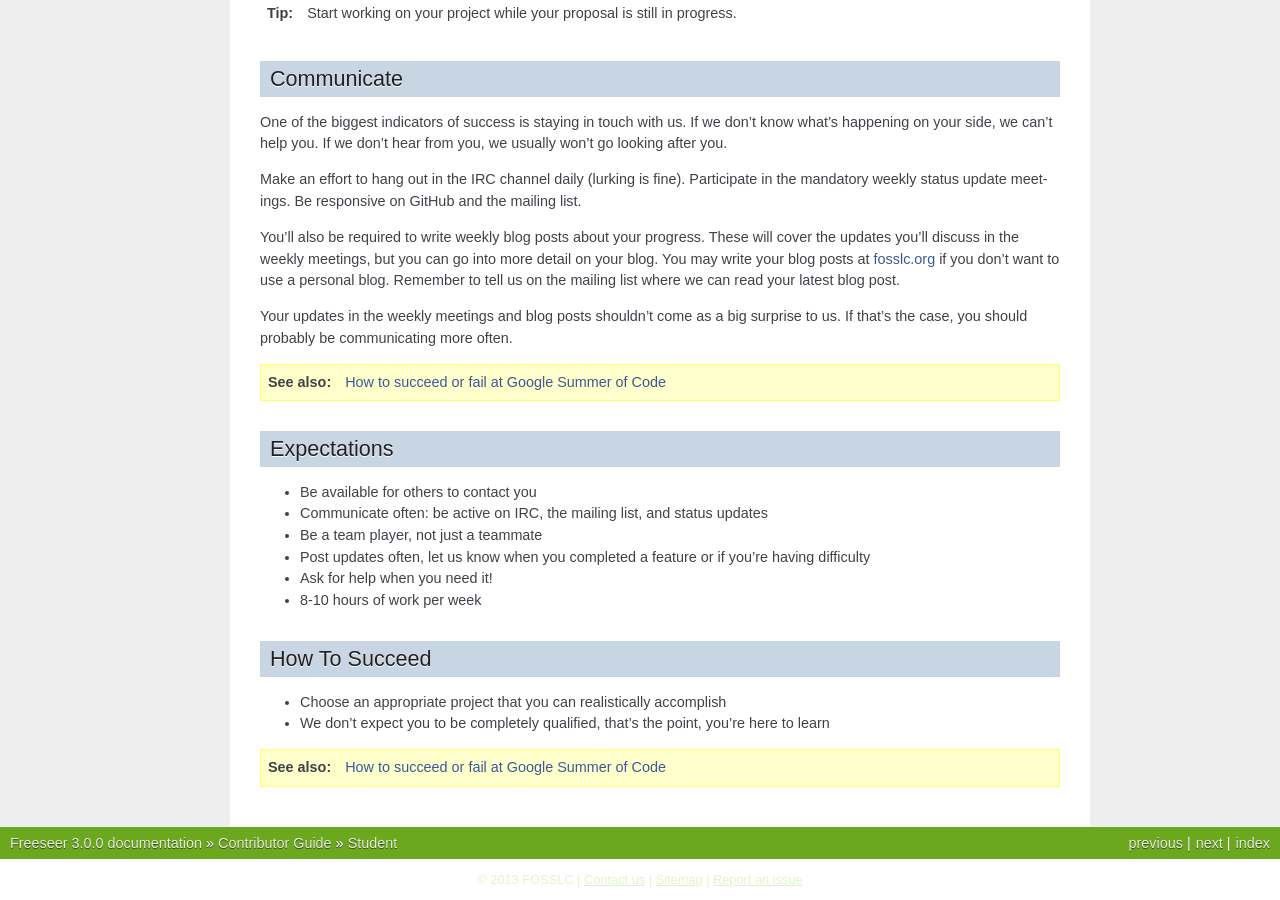
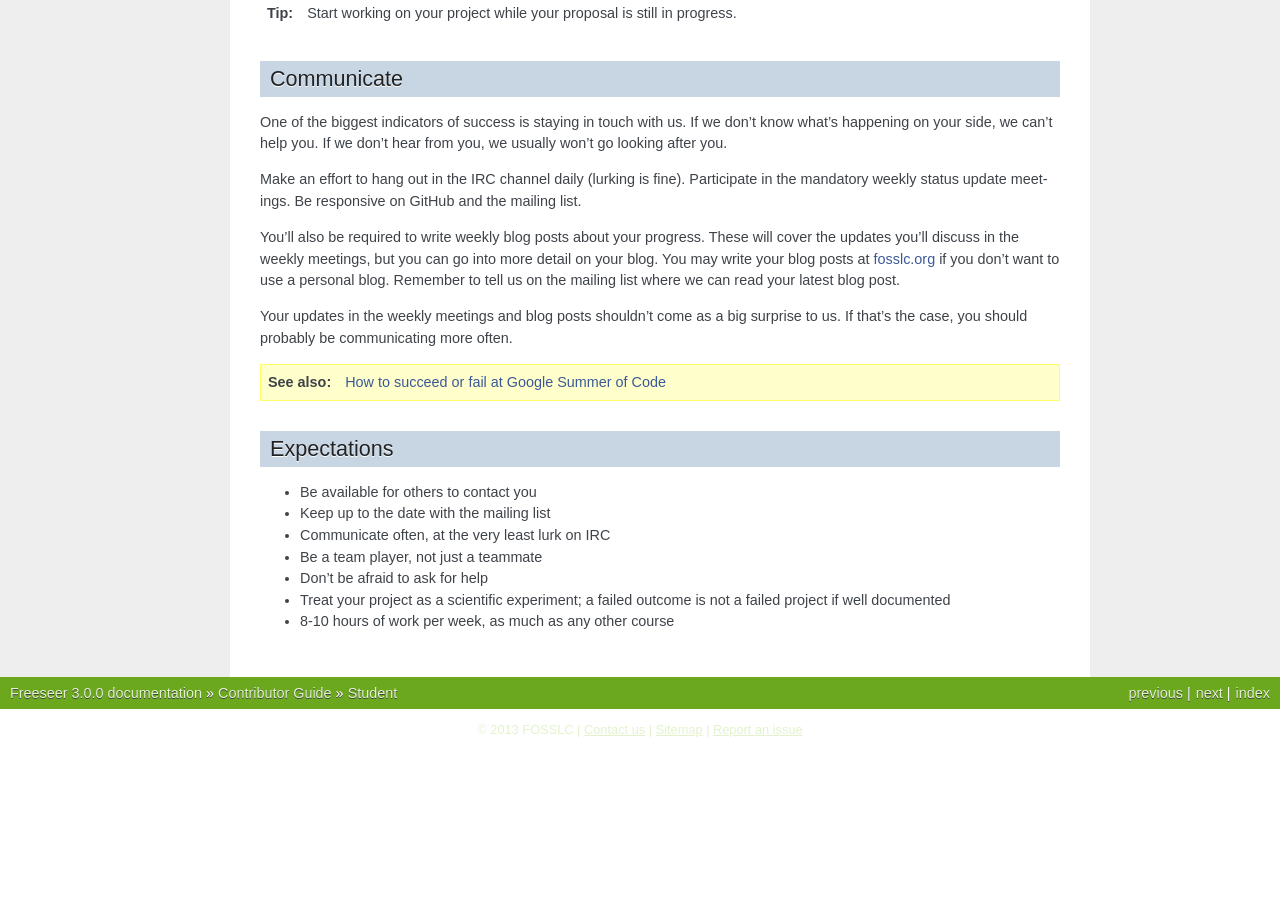
Before and after one commit to Freeseer/freeseer, a Sphinx documentation site: the page built from source/contribute/students.rst, in a window 1280 px wide and 900 px high, scrolled down 1281 px. Built offline with Sphinx 7.4.7, drawn with Linux system fonts in a browser that asks for light colours; after the commit the page ends 2031 px from its top, so only the background shows below that.

Commit message:
Improve "Expectations" and remove "How to Succeed"
- Be more clear with some expectations and add new ones

- "How to Succeed" was basically covered in other sections

```diff
--- a/source/contribute/students.rst
+++ b/source/contribute/students.rst
@@ -117,18 +117,10 @@ Expectations
 ------------
 
 * Be available for others to contact you
-* Communicate often: be active on IRC, the mailing list, and status updates
+* Keep up to the date with the mailing list
+* Communicate often, at the very least lurk on IRC
 * Be a team player, not just a teammate
-* Post updates often, let us know when you completed a feature or if you're having difficulty
-* Ask for help when you need it!
-* 8-10 hours of work per week
-
-
-How To Succeed
---------------
-
-* Choose an appropriate project that you can realistically accomplish
-* We don't expect you to be completely qualified, that's the point, you're here to learn
-
-.. seealso::
-  `How to succeed or fail at Google Summer of Code <http://fosslc.org/drupal/node/374>`_
+* Don't be afraid to ask for help
+* Treat your project as a scientific experiment; a failed outcome is not
+  a failed project if well documented
+* 8-10 hours of work per week, as much as any other course
```
